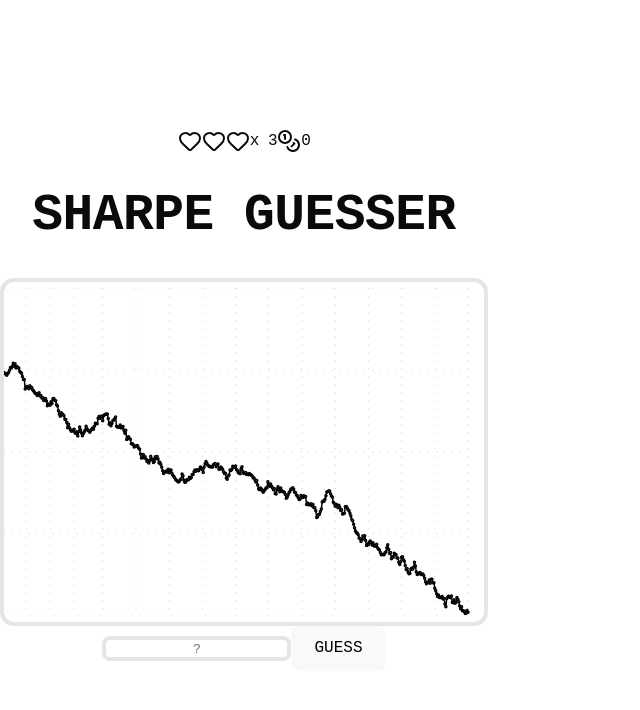
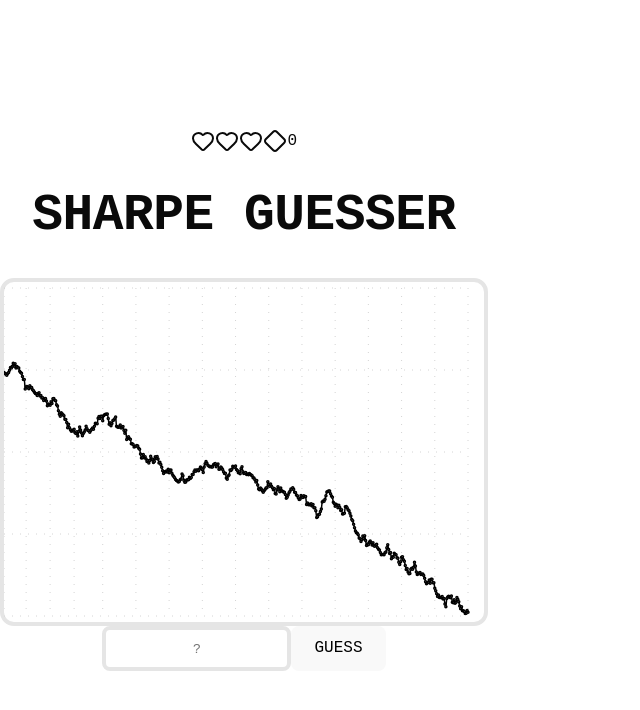
Before and after one commit to PrasannaIITM/srguesser, a React (Vite) app in the folder sharpe-frontend/: page / in a window 1280 px wide. Shown: the top 710 px of the page, without its empty margins (0-640 px from the left). Built offline with nearby package versions, Linux system fonts and the light colour scheme.

Commit message:
improving asthetics

```diff
--- a/sharpe-frontend/src/components/GuessTheSharpeApp.jsx
+++ b/sharpe-frontend/src/components/GuessTheSharpeApp.jsx
@@ -1,7 +1,3 @@
-// GuessTheSharpeApp.jsx — syntax‑clean centred version
-// -----------------------------------------------------------------------------
-// Only layout / styling touches; game logic unchanged.
-// -----------------------------------------------------------------------------
 import React, { useState } from "react";
 import {
     ResponsiveContainer,
@@ -15,7 +11,7 @@ import {
 import { Button } from "@/components/ui/button";
 import { Input } from "@/components/ui/input";
 import { Card, CardContent } from "@/components/ui/card";
-import { Heart as HeartSvg, Coins } from "lucide-react";
+import { Heart as HeartSvg, Diamond } from "lucide-react";
 import clsx from "clsx";
 
 // ──────────────────────────────────
@@ -58,13 +54,6 @@ function coinReward(err, g, t) {
     return 0;
 }
 
-const HeartIcon = ({ full }) => (
-    <HeartSvg className={clsx("w-6 h-6", full ? "fill-red-500" : "fill-gray-400")} />
-);
-
-// ──────────────────────────────────
-// Component
-// ──────────────────────────────────
 export default function GuessTheSharpeApp() {
     const [round, setRound] = useState(genRound());
     const [guess, setGuess] = useState("");
@@ -110,30 +99,32 @@ export default function GuessTheSharpeApp() {
     };
 
     return (
-        <div className="relative min-h-screen flex flex-col items-center justify-center items-center justify-center bg-slate-50" style={pixelFont}>
+        <div className="relative min-h-screen flex flex-col items-center justify-center bg-slate-50" style={pixelFont}>
             {/* subtle grid background */}
-            <div className="absolute inset-0 opacity-5 rotate-6 pointer-events-none" style={{ backgroundImage: "repeating-linear-gradient(45deg,#0001 0 8px,transparent 8px 16px)" }} />
+            <div
+                className="absolute inset-0 opacity-5 rotate-6 pointer-events-none"
+                style={{ backgroundImage: "repeating-linear-gradient(45deg,#0001 0 8px,transparent 8px 16px)" }}
+            />
 
-            <div className="relative z-10 flex flex-col items-center gap-10 p-6 w-full max-w-6xl mx-auto">
+            {/* Shrink-wrap container for perfect centering */}
+            <div className="relative z-10 flex flex-col items-center gap-10 p-6">
                 {/* HUD */}
-                <div className="flex flex-wrap items-center justify-center gap-6">
-                    <div className="flex items-center gap-2">
-                        {[0, 1, 2].map((i) => (
-                            <HeartIcon key={i} full={i < lives} />
+                <div className="flex items-center justify-center space-x-6 flex-nowrap">
+                    <div className="flex items-center space-x-2">
+                        {Array.from({ length: lives }).map((_, i) => (
+                            <HeartSvg key={i} className="w-6 h-6 fill-red-500" />
                         ))}
-                        <span className="text-gray-700">x&nbsp;{lives}</span>
                     </div>
-                    <div className="flex items-center gap-2 text-yellow-500">
-                        <Coins className="w-6 h-6 fill-yellow-500" />
+                    <div className="flex items-center space-x-2">
+                        <Diamond className="w-6 h-6 fill-yellow-500" />
                         <span>{coins}</span>
                     </div>
                 </div>
 
-                <h1 className="text-4xl tracking-wider text-center">SHARPE&nbsp;GUESSER</h1>
+                <h1 className="text-4xl tracking-wider text-center">SHARPE GUESSER</h1>
 
-                {/* Content grid */}
-                <div className="grid md:grid-cols-2 gap-12 items-start">
-                    {/* Chart */}
+                {/* Centered content */}
+                <div className="flex flex-col md:flex-row gap-12 items-center justify-center">
                     <Card className="bg-white border-4 border-gray-900 shadow-lg">
                         <CardContent className="p-4">
                             <ResponsiveContainer width={480} height={340}>
@@ -147,27 +138,34 @@ export default function GuessTheSharpeApp() {
                         </CardContent>
                     </Card>
 
-                    {/* Control panel */}
                     <div className="flex flex-col items-center gap-6">
                         {!gameOver ? (
                             <>
-                                <div className="flex gap-3 items-center">
+                                <div className="flex gap-3 items-stretch">
                                     <Input
                                         value={guess}
                                         onChange={(e) => setGuess(e.target.value)}
-                                        className="w-72 bg-white border-4 border-black text-black text-lg px-2 py-1 text-center focus:outline-none"
+                                        className="h-12 w-72 bg-white border-4 border-black text-black text-lg px-4 text-center focus:outline-none"
                                         placeholder="?"
                                     />
-                                    <Button onClick={handleSubmit} className="border-4 border-black bg-blue-500 text-white px-4 py-2 hover:bg-blue-600 active:translate-y-px">
+                                    <Button
+                                        onClick={handleSubmit}
+                                        className="h-12 border-4 border-black bg-blue-500 text-white text-lg px-4 hover:bg-blue-600 active:translate-y-px"
+                                    >
                                         GUESS
                                     </Button>
                                 </div>
-
                                 {feedback && (
                                     <ul className="text-sm leading-7 text-center">
-                                        <li><span className="text-gray-500">ACTUAL&nbsp;SR</span> {feedback.target.toFixed(2)}</li>
-                                        <li><span className="text-gray-500">GUESSED&nbsp;SR</span> {feedback.guess.toFixed(2)}</li>
-                                        <li><span className="text-gray-500">DIFFERENCE</span> {feedback.err.toFixed(2)}</li>
+                                        <li>
+                                            <span className="text-gray-500">ACTUAL SR</span> {feedback.target.toFixed(2)}
+                                        </li>
+                                        <li>
+                                            <span className="text-gray-500">GUESSED SR</span> {feedback.guess.toFixed(2)}
+                                        </li>
+                                        <li>
+                                            <span className="text-gray-500">DIFFERENCE</span> {feedback.err.toFixed(2)}
+                                        </li>
                                         <li className="mt-2 font-bold">
                                             {feedback.lost ? (
                                                 <span className="text-red-500">Life lost!</span>
@@ -181,7 +179,12 @@ export default function GuessTheSharpeApp() {
                         ) : (
                             <div className="text-center">
                                 <p className="mb-4 text-2xl">GAME OVER</p>
-                                <Button onClick={resetGame} className="border-4 border-black bg-green-600 px-6 py-3 text-white hover:bg-green-700">NEW GAME</Button>
+                                <Button
+                                    onClick={resetGame}
+                                    className="h-12 border-4 border-black bg-green-600 px-6 py-3 text-white hover:bg-green-700"
+                                >
+                                    NEW GAME
+                                </Button>
                             </div>
                         )}
                     </div>
```
